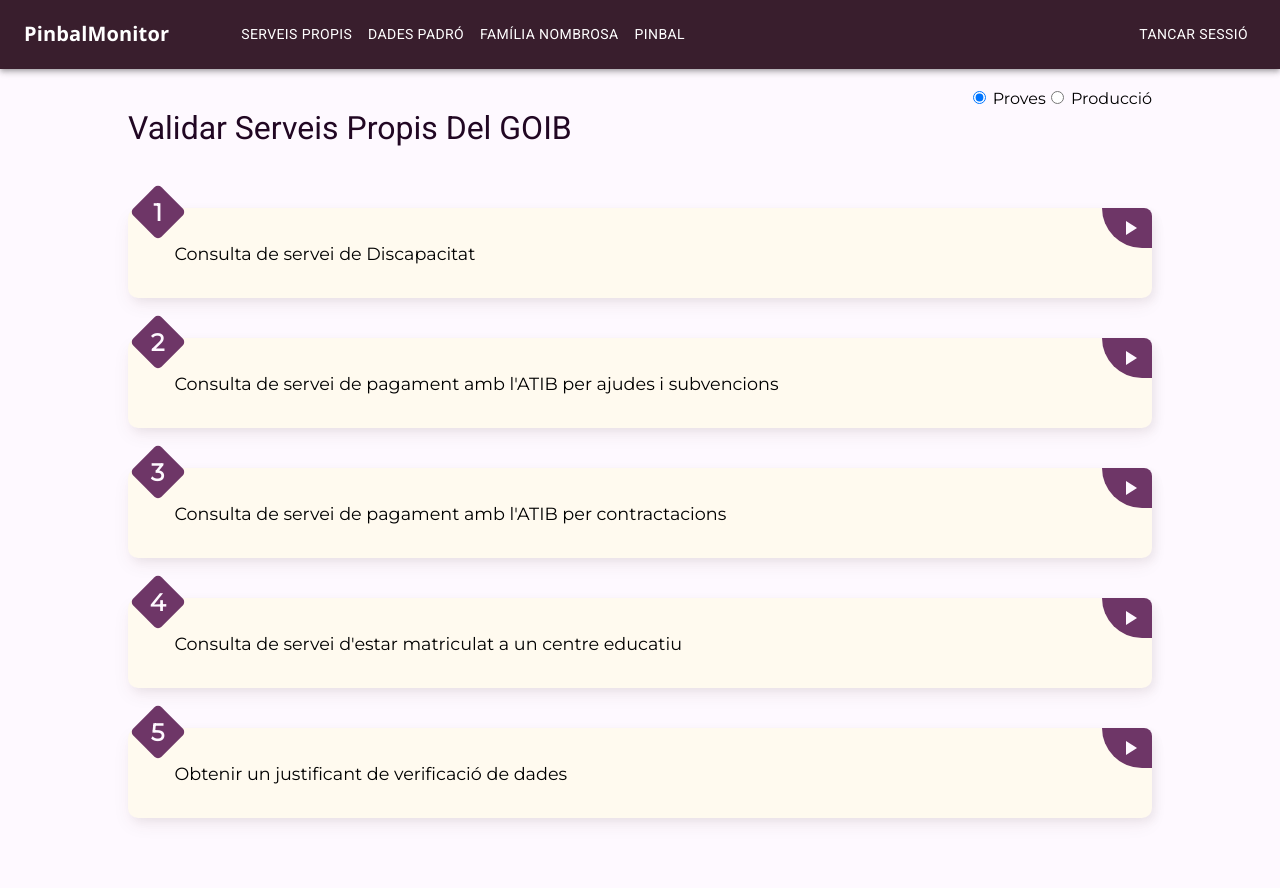
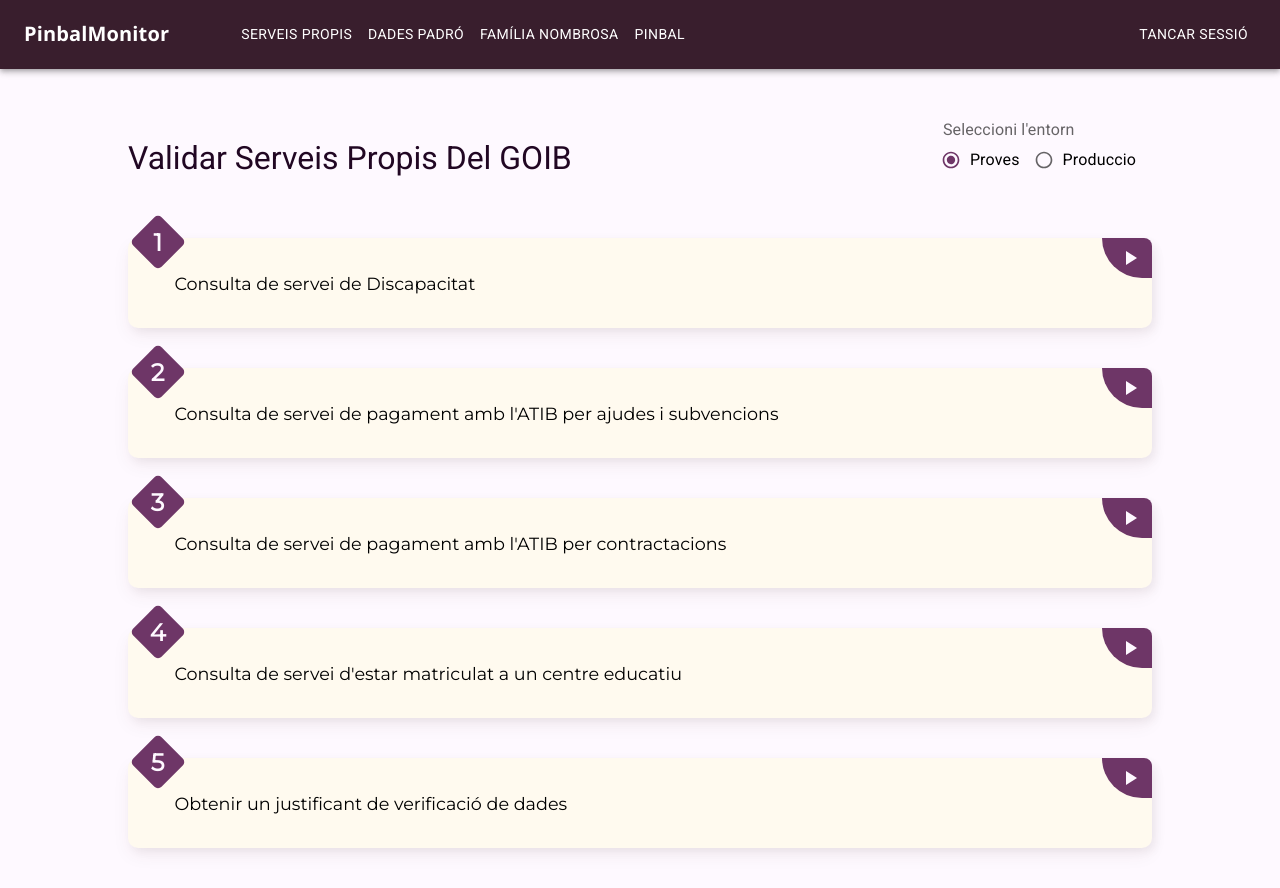
Before and after one commit to Fundacio-Bit/pinbalmonitor, a React (Create React App) app in the folder pinbalmonitor-back/codi_react/: page /propis in a window 1280 px wide. Before the commit the page ends 858 px from the top, so only its background shows below. Built offline with nearby package versions, Linux system fonts and the light colour scheme.

Commit message:
Estil de selecció d'entorn #22

```diff
--- a/pinbalmonitor-back/codi_react/src/components/navbar/Navbar.css
+++ b/pinbalmonitor-back/codi_react/src/components/navbar/Navbar.css
@@ -1,3 +1,4 @@
 header.barraSuperior{
     background-color: var(--fosc);
+    margin-bottom: 30px;
 }
--- a/pinbalmonitor-back/codi_react/src/components/opcionsEntorn/OpcionsEntorn.js
+++ b/pinbalmonitor-back/codi_react/src/components/opcionsEntorn/OpcionsEntorn.js
@@ -1,14 +1,72 @@
 import React from "react";
+import {
+  Radio,
+  FormControl,
+  FormLabel,
+  RadioGroup,
+  FormControlLabel,
+} from "@mui/material";
 
 export default function OpcionsEntorn(props) {
-  const {handleChange,entorn} =props
+  const { handleChange, entorn } = props;
 
+  const radioStyles = {
+    "&.Mui-checked": {
+      color: "var(--color-primari)",
+    },
+  };
 
+  const labelStyles = {
+    "&.Mui-focused": {
+      color: "var(--color-primari)",
+    },
+  };
 
   return (
-    <div onChange={() =>handleChange}>
-      <input type="radio" checked={entorn === 'proves'} value="proves" name="entorn" onChange={handleChange} /> Proves
-      <input type="radio"  checked={entorn === 'produccio'} value="produccio" name="entorn"  onChange={handleChange} /> Producció
+    <div onChange={() => handleChange}>
+      <FormControl>
+        <FormLabel id="demo-controlled-radio-buttons-group" sx={labelStyles}>
+          Seleccioni l'entorn
+        </FormLabel>
+        <RadioGroup
+          row
+          className="radio-group"
+          aria-labelledby="demo-controlled-radio-buttons-group"
+          name="controlled-radio-buttons-group"
+          onChange={handleChange}
+        >
+          <FormControlLabel
+            value="proves"
+            control={
+              <Radio
+                sx={radioStyles}
+                type="radio"
+                checked={entorn === "proves"}
+                value="proves"
+                name="entorn"
+                size="small"
+                onChange={handleChange}
+              />
+            }
+            label="Proves"
+          />
+          <FormControlLabel
+            value="producio"
+            control={
+              <Radio
+                sx={radioStyles}
+                type="radio"
+                checked={entorn === "produccio"}
+                value="produccio"
+                name="entorn"
+                size="small"
+                onChange={handleChange}
+              />
+            }
+            label="Produccio"
+          />
+        </RadioGroup>
+      </FormControl>
     </div>
   );
 }
```
